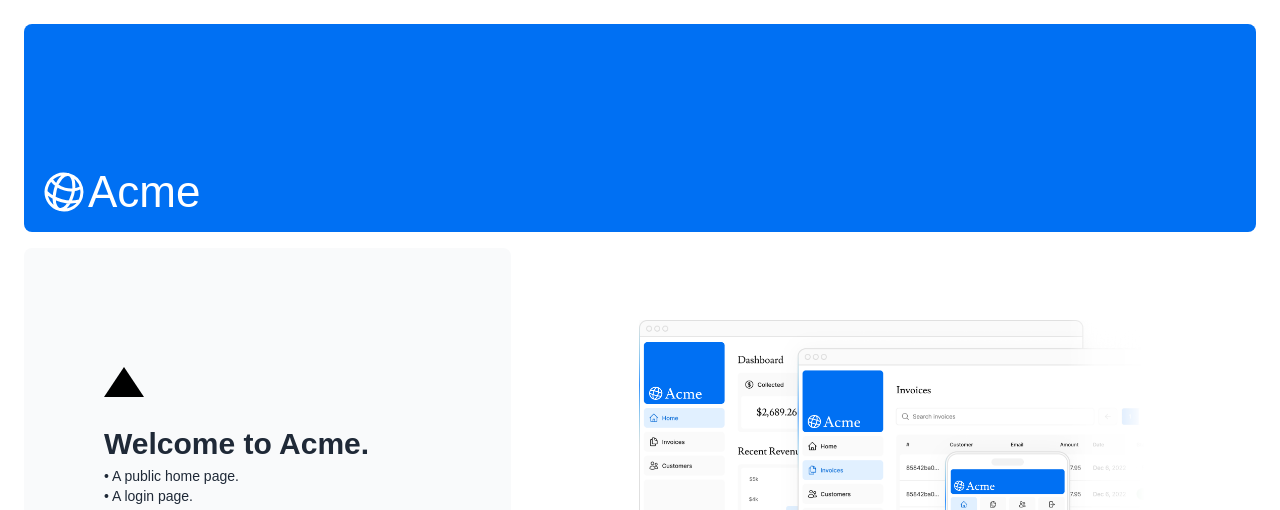
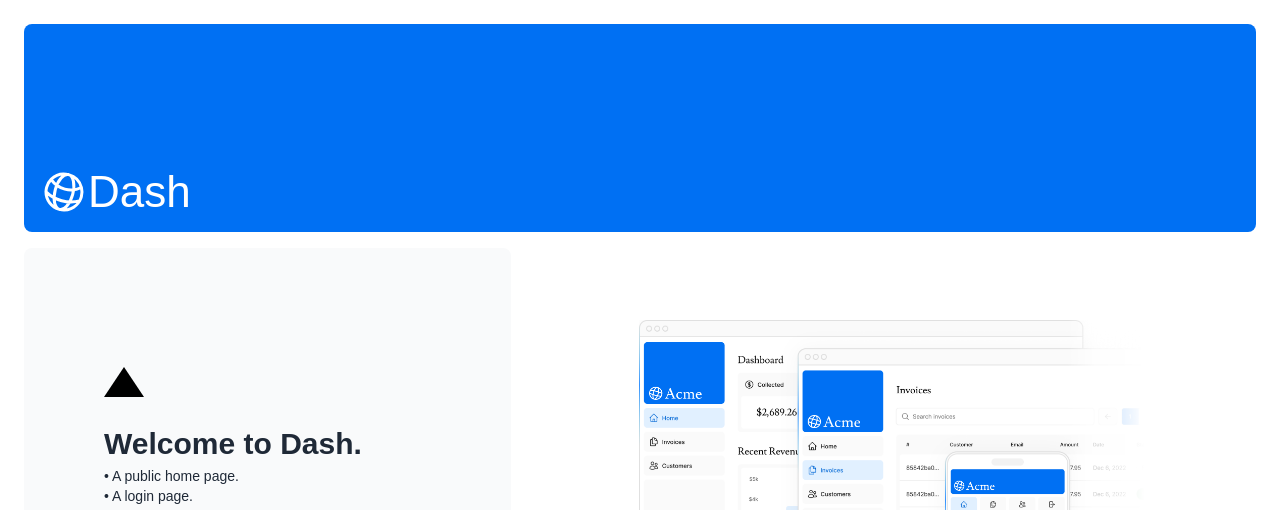
Before and after one commit to baltazarparra/fullstack-dashboard, a Next.js app: page / in a window 1280 px wide. Shown: the top 510 px of the page. Built offline with nearby package versions, Linux system fonts and the light colour scheme; a web font is replaced by a local one.

Commit message:
chore: add lint and formmater

```diff
--- a/app/page.tsx
+++ b/app/page.tsx
@@ -10,7 +10,6 @@ export default function Page() {
     <main className="flex min-h-screen flex-col p-6">
       <div className="flex h-20 shrink-0 items-end rounded-lg bg-blue-500 p-4 md:h-52">
         <AcmeLogo />
-
       </div>
       <div className="mt-4 flex grow flex-col gap-4 md:flex-row">
         <div className="flex flex-col justify-center gap-6 rounded-lg bg-gray-50 px-6 py-10 md:w-2/5 md:px-20">
@@ -18,11 +17,17 @@ export default function Page() {
           <div
             className={`${lusitana.className} text-xl text-gray-800 md:text-3xl md:leading-normal`}
           >
-            <strong>Welcome to Acme.</strong>
+            <strong>Welcome to Dash.</strong>
             <p className="text-sm"> • A public home page.</p>
             <p className="text-sm"> • A login page.</p>
-              <p className="text-sm"> • Dashboard pages that are protected by authentication.</p>
-              <p className="text-sm"> • The ability for users to add, edit, and delete invoices.</p>
+            <p className="text-sm">
+              {' '}
+              • Dashboard pages that are protected by authentication.
+            </p>
+            <p className="text-sm">
+              {' '}
+              • The ability for users to add, edit, and delete invoices.
+            </p>
           </div>
           <Link
             href="/login"
--- a/app/ui/acme-logo.tsx
+++ b/app/ui/acme-logo.tsx
@@ -7,7 +7,7 @@ export default function AcmeLogo() {
       className={`${lusitana.className} flex flex-row items-center leading-none text-white`}
     >
       <GlobeAltIcon className="h-12 w-12 rotate-[15deg]" />
-      <p className="text-[44px]">Acme</p>
+      <p className="text-[44px]">Dash</p>
     </div>
   );
 }
```
Also changed, not shown: package.json (+4 -3 lines), .eslintrc.json, 1 other file (tests, documents, lock files or other folders). Lines whose indentation alone changed are shown as unchanged.
